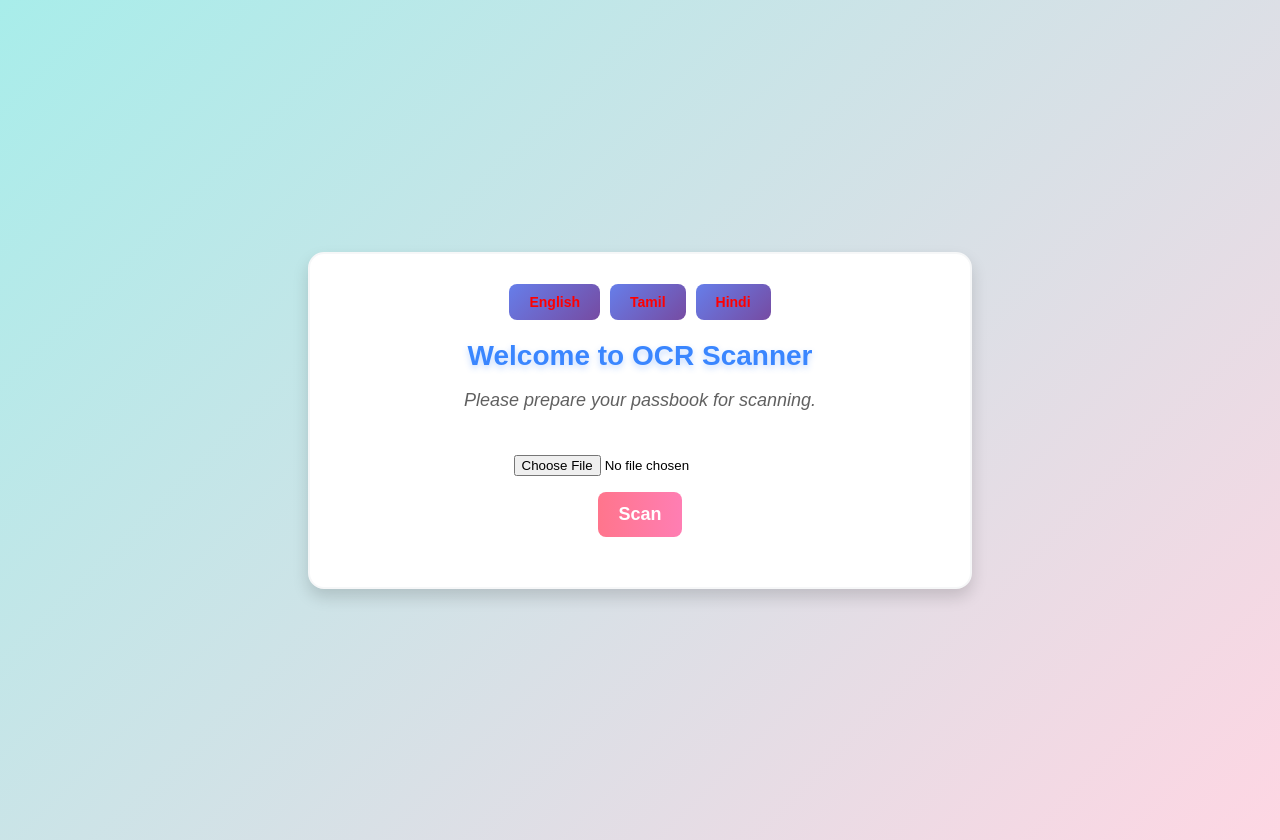
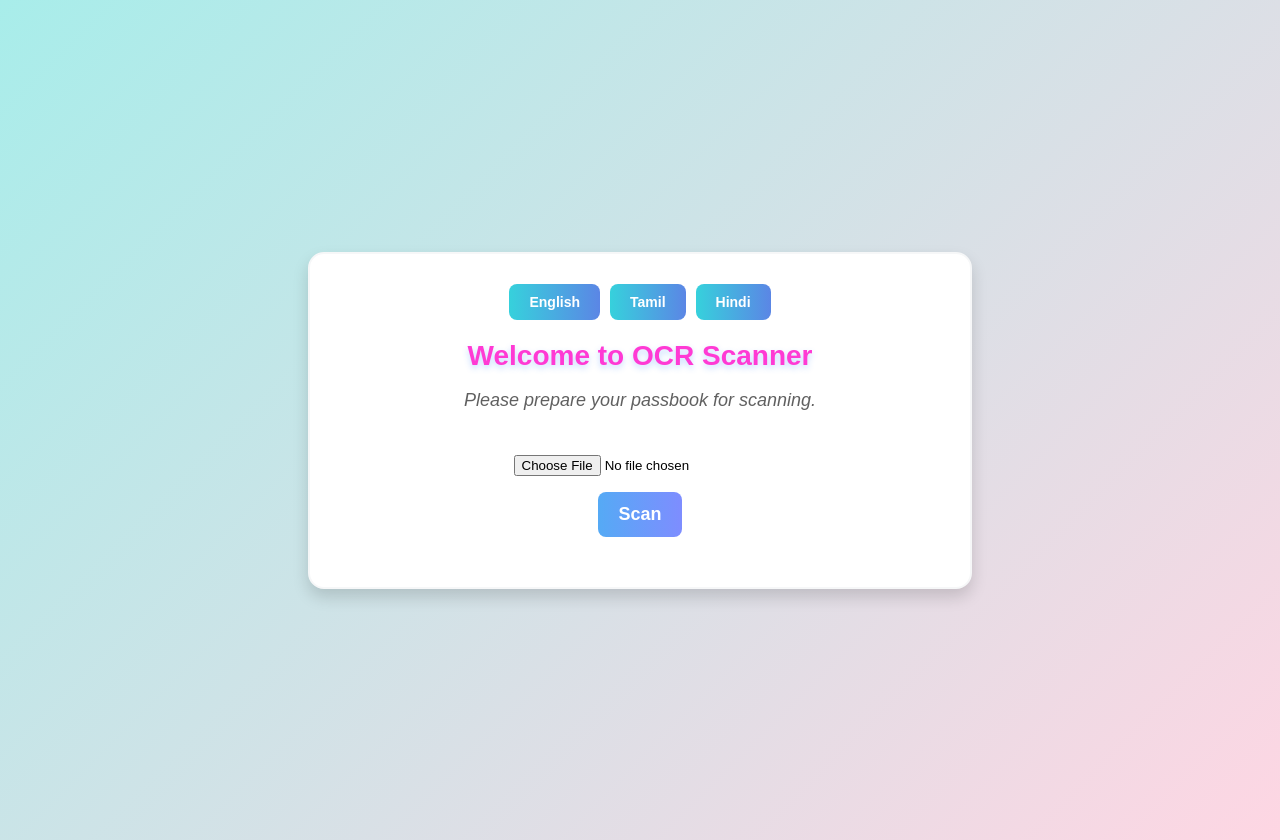
Before and after one commit to ADHITHYA2004/FinalYear_Project, a React (Create React App) app in the folder frontend/: page / in a window 1280 px wide. Built offline with nearby package versions, Linux system fonts and the light colour scheme.

Commit message:
transaction history update

```diff
--- a/frontend/package.json
+++ b/frontend/package.json
@@ -3,6 +3,7 @@
   "version": "1.0.0",
   "description": "",
   "main": "index.js",
+
   "scripts": {
     "test": "react-scripts test",
     "start": "react-scripts start",
@@ -12,6 +13,7 @@
   "keywords": [],
   "author": "",
   "license": "ISC",
+  "proxy": "http://localhost:5000",
   "dependencies": {
     "axios": "^1.7.9",
     "i18next": "^24.2.0",
--- a/frontend/src/components/LanguageSelector.module.css
+++ b/frontend/src/components/LanguageSelector.module.css
@@ -8,8 +8,8 @@
   .button {
     margin: 0 5px;
     padding: 10px 20px;
-    background: linear-gradient(135deg, #667eea, #764ba2); /* Gradient background */
-    color: red;
+    background: linear-gradient(90deg, #36d1dc, #5b86e5);    color: red;
+    color: white;
     border: none;
     border-radius: 8px;
     font-size: 14px;
@@ -17,9 +17,9 @@
     cursor: pointer;
     transition: transform 0.3s, box-shadow 0.3s;
   }
-
   /* Hover effect */
   .button:hover {
+    background: linear-gradient(90deg, #5b86e5, #36d1dc);
     transform: scale(1.1);
     box-shadow: 0 4px 10px rgba(0, 0, 0, 0.2);
   }
--- a/frontend/src/components/OCRScanner.module.css
+++ b/frontend/src/components/OCRScanner.module.css
@@ -37,7 +37,7 @@
 
   /* Button Styling */
   .button {
-    background: linear-gradient(90deg, #ff758c, #ff7eb3); /* Pink gradient */
+    background: linear-gradient(90deg, #55aaf5, #7e8dff); /* Pink gradient */
     color: #ffffff;
     padding: 12px 20px;
     font-size: 18px;
--- a/frontend/src/pages/AdminDashboard.module.css
+++ b/frontend/src/pages/AdminDashboard.module.css
@@ -11,6 +11,7 @@
 
   .cardContainer {
     display: flex;
+    background-color: ;
     justify-content: center;
     gap: 20px;
   }
@@ -19,6 +20,7 @@
     background: #f9f9f9;
     padding: 20px;
     border-radius: 8px;
+    background: linear-gradient(90deg, #5b86e5, #36d1dc);
     text-align: center;
     text-decoration: none;
     color: black;
--- a/frontend/src/pages/HomePage.module.css
+++ b/frontend/src/pages/HomePage.module.css
@@ -26,7 +26,7 @@
   .title {
     font-size: 28px;
     font-weight: 700;
-    color: #3a86ff; /* Bold electric blue */
+    color: #ff3ad4; /* Bold electric blue */
     margin-bottom: 16px;
     text-align: center;
     text-shadow: 0px 3px 6px rgba(58, 134, 255, 0.3); /* Subtle shadow */
--- a/frontend/src/pages/TransactionHistoryPage.jsx
+++ b/frontend/src/pages/TransactionHistoryPage.jsx
@@ -8,24 +8,98 @@ const TransactionHistoryPage = () => {
   const [transactions, setTransactions] = useState([]);
   const [error, setError] = useState('');
 
+  // useEffect(() => {
+  //   const fetchTransactions = async () => {
+  //     try {
+
+  //       const response = await fetch(`/api/transactions/${accountNumber}`);
+  //       const data = await response.json();
+  //       setTransactions(data);
+  //     } catch (err) {
+  //       setError('Failed to load transactions');
+  //     }
+  //   };
+
+  //   if (accountNumber) fetchTransactions();
+  // }, [accountNumber]);
+
+  // if (!accountNumber) {
+  //   return <div>Error: Account number not provided</div>;
+  // }
+
+  // useEffect(() => {
+  //   const fetchTransactions = async () => {
+  //     try {
+  //       console.log(`Fetching transactions for accountNumber: ${accountNumber}`);
+  //       const response = await fetch(`/api/transactions/${accountNumber}`);
+  //       if (!response.ok) {
+  //         console.error('Fetch failed with status:', response.status);
+  //         throw new Error('Failed to fetch transactions');
+  //       }
+  //       const data = await response.json();
+  //       console.log('Fetched transactions:', data);
+  //       setTransactions(data);
+  //     } catch (err) {
+  //       console.error('Error loading transactions:', err.message);
+  //       setError('Failed to load transactions');
+  //     }
+  //   };
+
+  //   if (accountNumber) fetchTransactions();
+  // }, [accountNumber]);
+
+
+  // useEffect(() => {
+  //   const fetchTransactions = async () => {
+  //     try {
+  //       console.log(`Fetching transactions for accountNumber: ${accountNumber}`);
+  //       const response = await fetch(`http://localhost:5000/api/transactions/${accountNumber}`);
+  //       console.log('Response status:', response.status);
+
+  //       if (!response.ok) {
+  //         console.error('Fetch failed with status:', response.status);
+  //         throw new Error('Failed to fetch transactions');
+  //       }
+
+  //       const data = await response.json();
+  //       console.log('Fetched transactions:', data);
+  //       setTransactions(data);
+  //     } catch (err) {
+  //       console.error('Error loading transactions:', err.message);
+  //       setError('Failed to load transactions');
+  //     }
+  //   };
+
+  //   if (accountNumber) fetchTransactions();
+  // }, [accountNumber]);
+
+
   useEffect(() => {
     const fetchTransactions = async () => {
       try {
-        const response = await fetch(`/api/transactions/${accountNumber}`);
-        const data = await response.json();
+        // console.log(`Fetching transactions for accountNumber: ${accountNumber}`);
+        const response = await fetch(`http://localhost:5000/api/transactions/${accountNumber}`);
+        // console.log('Raw response:', response);
+
+        const responseText = await response.text();
+        // console.log('Raw response text:', responseText);
+
+        if (!response.ok) {
+          console.error('Fetch failed with status:', response.status);
+          throw new Error('Failed to fetch transactions');
+        }
+
+        const data = JSON.parse(responseText);
+        console.log('Fetched transactions:', data);
         setTransactions(data);
       } catch (err) {
+        console.error('Error loading transactions:', err.message);
         setError('Failed to load transactions');
       }
     };
 
     if (accountNumber) fetchTransactions();
   }, [accountNumber]);
-
-  if (!accountNumber) {
-    return <div>Error: Account number not provided</div>;
-  }
-
 
 
   return (
--- a/frontend/src/pages/UserDetailsPage.jsx
+++ b/frontend/src/pages/UserDetailsPage.jsx
@@ -61,7 +61,7 @@ const UserDetailsPage = () => {
         <button className={styles.button} onClick={() => handleAction('withdrawal')}>
           {t('withdrawal')}
         </button>
-        <button
+        <button className={styles.button}
   onClick={() =>
     navigate('/transaction-history', { state: { accountNumber: user.accountNumber } })
   }
```
Also changed, not shown: 13 other files (tests, documents, lock files or other folders).
